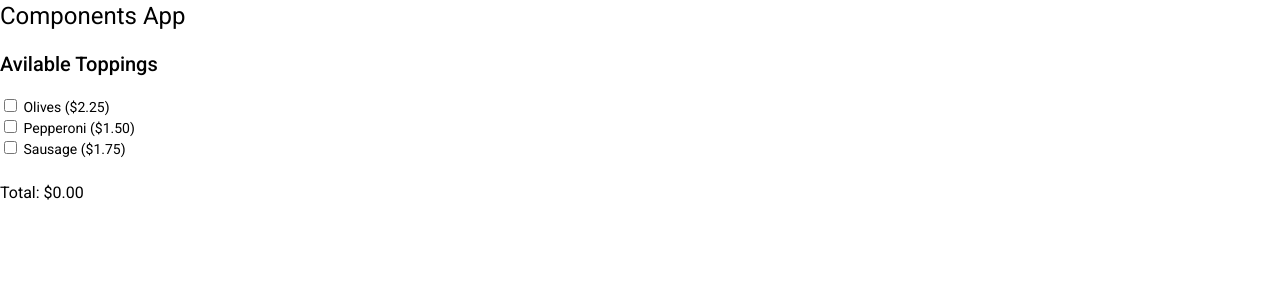
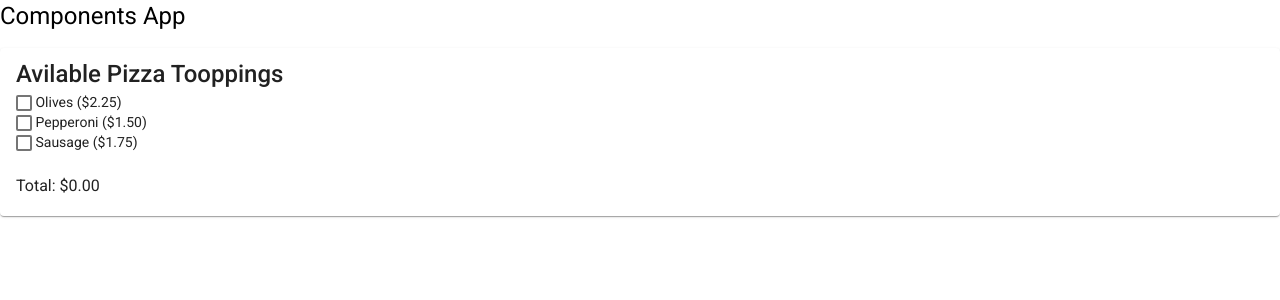
Before and after one commit to 2022-spring-jsf-online/components, an Angular app: page / in a window 1280 px wide. Shown: the top 300 px of the page. Built offline with nearby package versions, Linux system fonts and the light colour scheme.

Commit message:
Using mat card, neat !!!
Can't user self closing elements with material design.

```diff
--- a/src/app/pizza-toppings/pizza-toppings.component.html
+++ b/src/app/pizza-toppings/pizza-toppings.component.html
@@ -1,14 +1,19 @@
+<mat-card>
+    <mat-card-title>
+        Avilable Pizza Tooppings
+    </mat-card-title>
+    <mat-card-content>
 
-<h2>
-    Avilable Toppings
-</h2>
+
         <div
         *ngFor="let pt of availablePizzaToppings"
     >
     <label>
-<input type="checkbox"
+    <mat-checkbox
+     type="checkbox"
     [(ngModel)]="pt.checked"
-/>
+    >
+    </mat-checkbox>
      {{pt.name}} ({{pt.price  |  currency}})
     </label>
     </div>
@@ -16,3 +21,7 @@
     <h3>
         Total: {{totalPrice  | currency}}
     </h3>
+
+
+    </mat-card-content>
+</mat-card>
```
Lines whose indentation alone changed are shown as unchanged.
